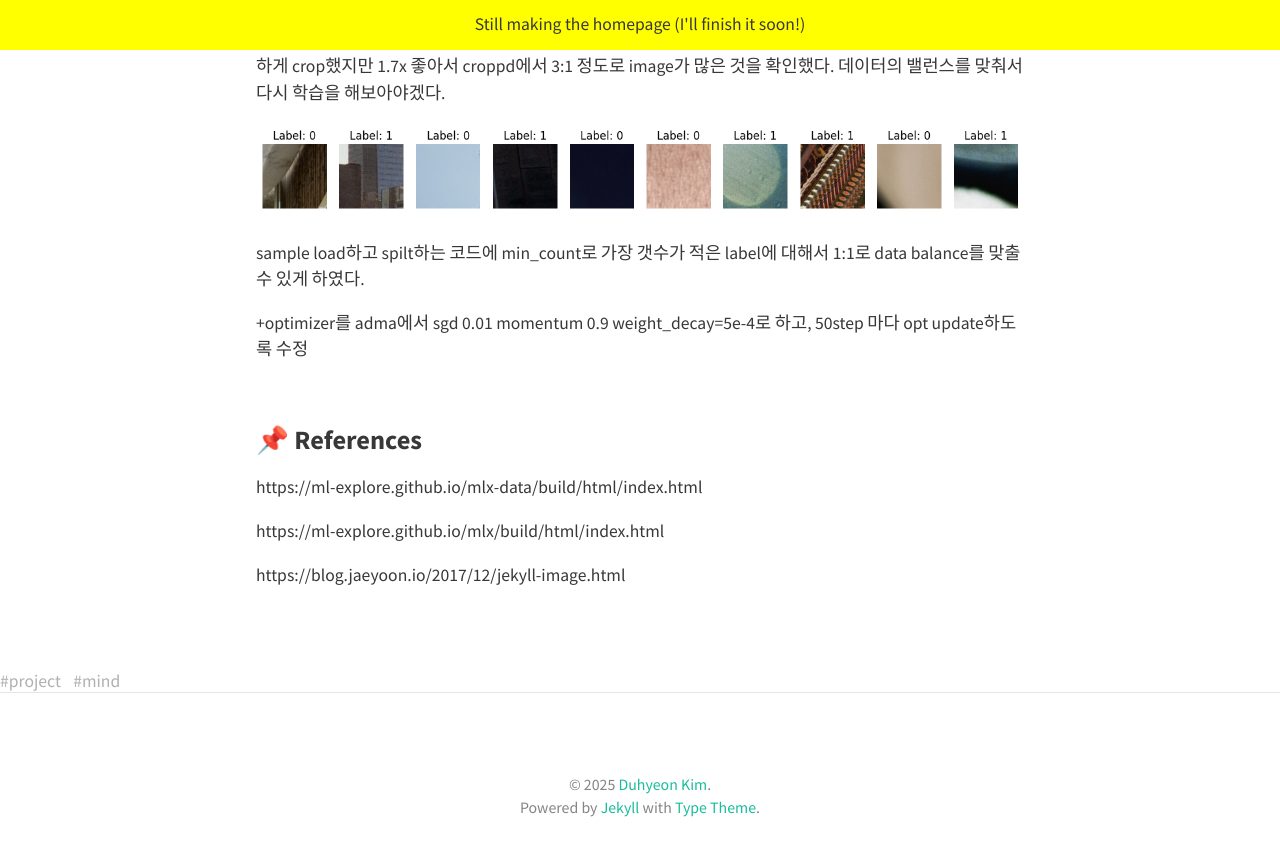
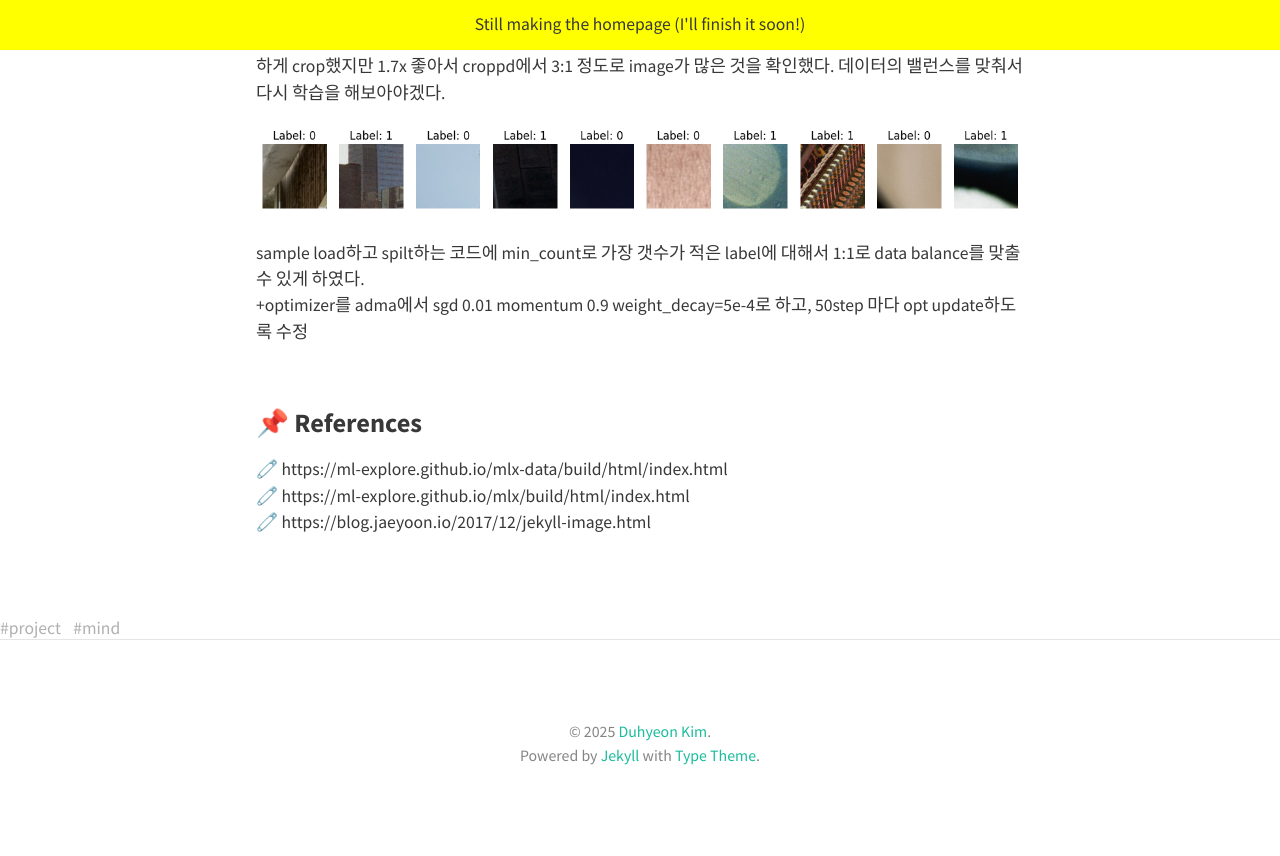
Before and after one commit to dudududukim/dudududukim-expired, a Jekyll site: the page built from _posts/2025-02-14-d2f.md, in a window 1280 px wide and 900 px high, scrolled down 2914 px. Shown: the top 856 px of the window. Built offline with Jekyll 4.4.1, drawn with Linux system fonts in a browser that asks for light colours; nearby versions of some CDN libraries.

Commit message:
d2f issue5 updated(style changed)

```diff
--- a/_posts/2025-02-14-d2f.md
+++ b/_posts/2025-02-14-d2f.md
@@ -85,17 +85,14 @@ Test length : 4678
 
 ![alt text]({{site.url}}/assets/img/balanced_dataset.png)
 
-sample load하고 spilt하는 코드에 min_count로 가장 갯수가 적은 label에 대해서 1:1로 data balance를 맞출 수 있게 하였다.
-
+sample load하고 spilt하는 코드에 min_count로 가장 갯수가 적은 label에 대해서 1:1로 data balance를 맞출 수 있게 하였다.<br>
 +optimizer를 adma에서 sgd 0.01 momentum 0.9 weight_decay=5e-4로 하고, 50step 마다 opt update하도록 수정
 
 <br>
 ### 📌 References
-https://ml-explore.github.io/mlx-data/build/html/index.html
-
-https://ml-explore.github.io/mlx/build/html/index.html
-
-https://blog.jaeyoon.io/2017/12/jekyll-image.html
+🧷 https://ml-explore.github.io/mlx-data/build/html/index.html<br>
+🧷 https://ml-explore.github.io/mlx/build/html/index.html<br>
+🧷 https://blog.jaeyoon.io/2017/12/jekyll-image.html<br>
 
 <!-- --- -->
 <!--
```
